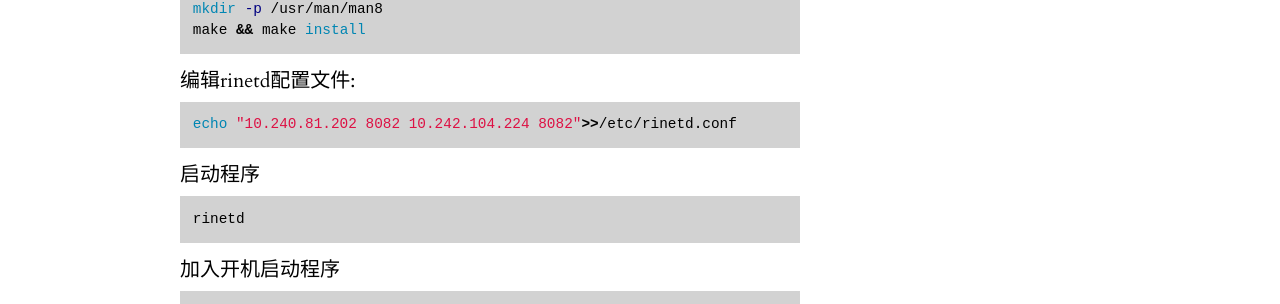
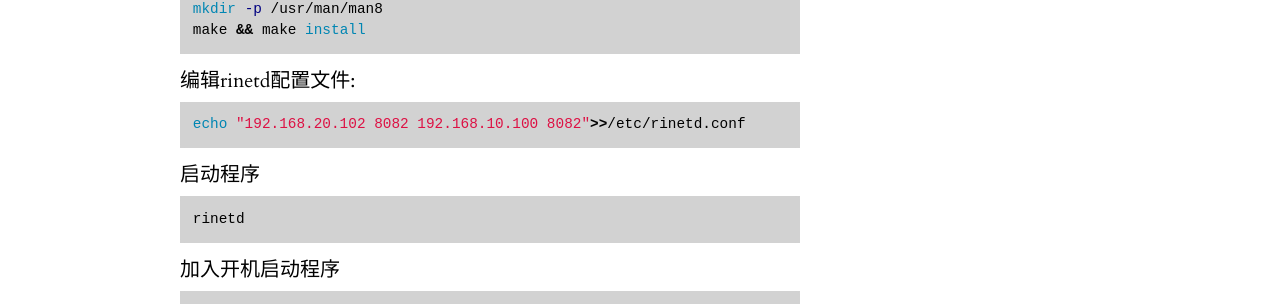
Before and after one commit to wushuangyang/blog, a Jekyll site: the page built from _posts/2019-10-18-Rinetd.md, in a window 1280 px wide. Shown: the part 1631-1935 px from the top of the page. Built offline with Jekyll 4.4.1, drawn with Linux system fonts in a browser that asks for light colours; some web fonts are replaced.

Commit message:
fix rinetd

````diff
--- a/_posts/2019-10-18-Rinetd.md
+++ b/_posts/2019-10-18-Rinetd.md
@@ -55,7 +55,7 @@ make && make install
 
 编辑rinetd配置文件:
 ```bash
-echo "10.240.81.202 8082 10.242.104.224 8082">>/etc/rinetd.conf
+echo "192.168.20.102 8082 192.168.10.100 8082">>/etc/rinetd.conf
 ```
 启动程序
 ```bash
````
